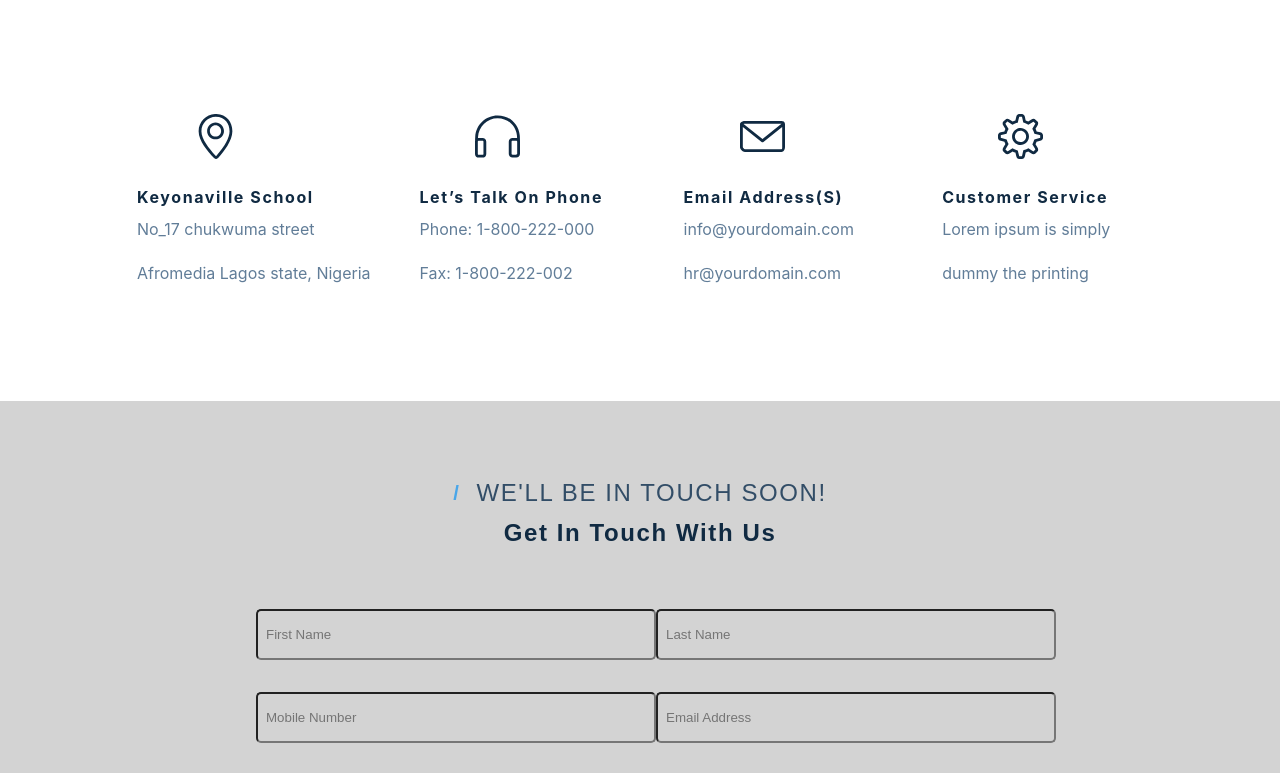
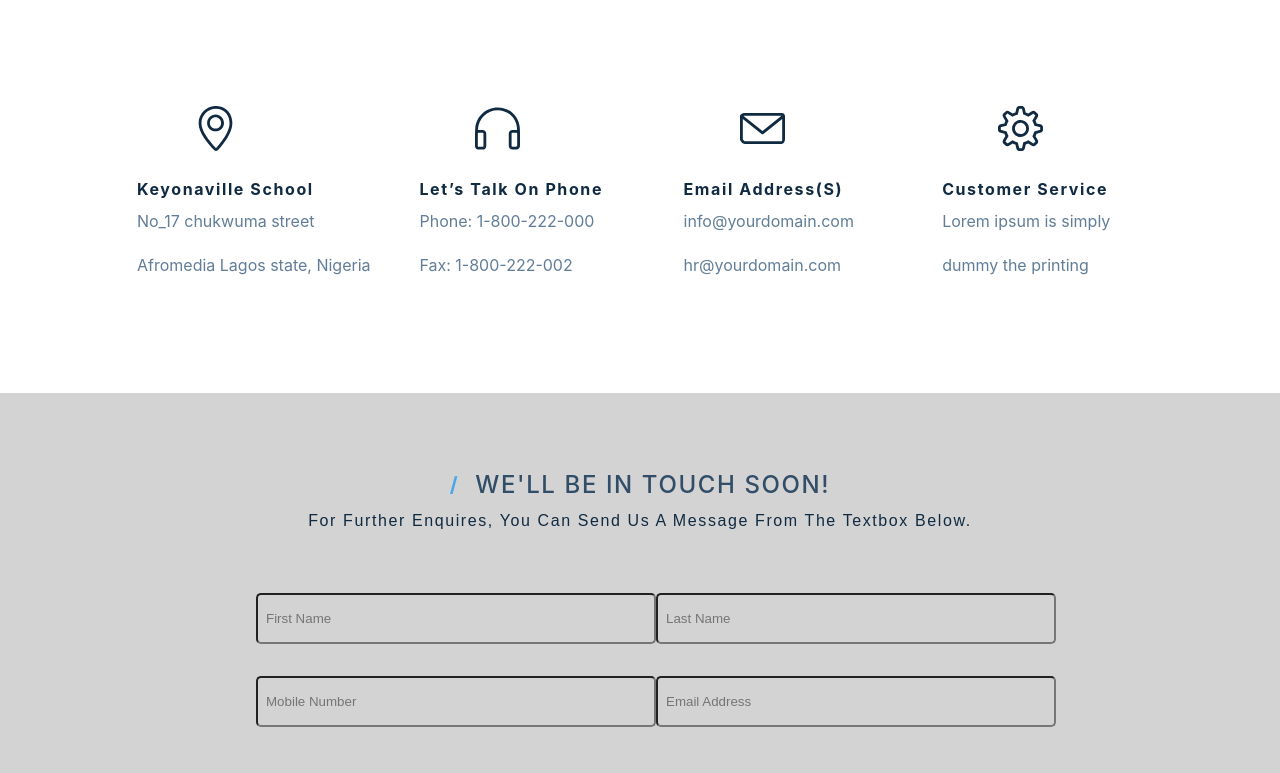
Before and after one commit to domchu/keyonaville, a Next.js app: page /contact in a window 1280 px wide. Shown: the part 442-1215 px from the top of the page. Built offline with nearby package versions, Linux system fonts and the light colour scheme.

Commit message:
chores:input text to the form

```diff
--- a/Components/Form.js
+++ b/Components/Form.js
@@ -11,7 +11,10 @@ const Form = () => {
               <span>/</span> WE'LL BE IN TOUCH SOON!
             </h2>
           </div>
-          <h2>Get in touch with us</h2>
+          <h4>
+            For Further Enquires, You can send us a message from the textbox
+            below.
+          </h4>
         </div>
         <form action="" method="post">
           <Box className="form">
--- a/styles/globals.css
+++ b/styles/globals.css
@@ -514,11 +514,11 @@ main {
   color: grey;
 }
 
-.contact-text h2 {
-  font-weight: 600;
+.contact-text h4 {
+  font-weight: 300;
   font-family: Manrope, sans-serif !important;
   margin: 1rem 0;
-  font-size: 2.5rem;
+  font-size: 1rem;
 }
 
 .contact-links {
--- a/styles/globals.scss
+++ b/styles/globals.scss
@@ -452,11 +452,11 @@ main {
   font-weight: 600;
   color: grey;
 }
-.contact-text h2{
-  font-weight: 600;
+.contact-text h4{
+  font-weight: 300;
   font-family: Manrope, sans-serif !important;
   margin: 1rem 0;
-  font-size: 2.5rem;
+  font-size: 1rem;
 }
 .contact-links{
 width: 80%;
```
Also changed, not shown: 1 other file (tests, documents, lock files or other folders).
